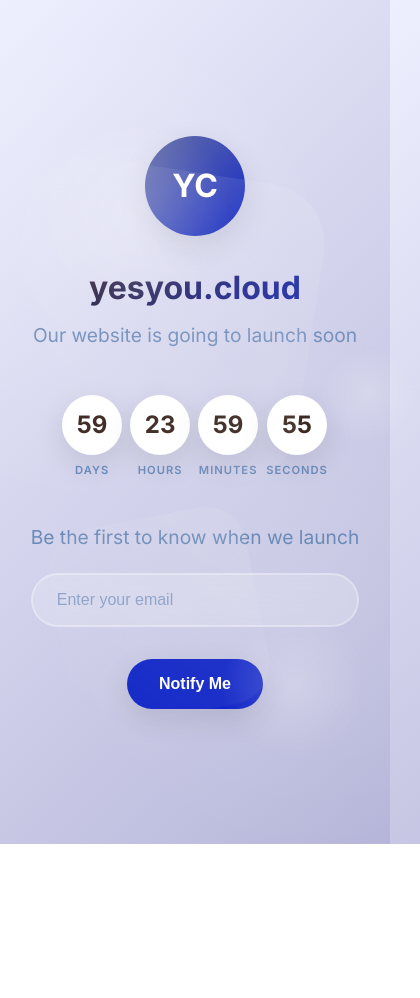
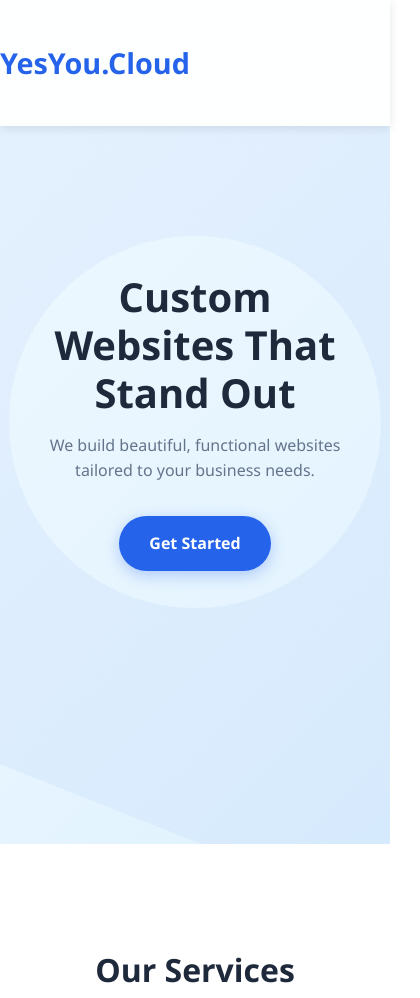
Before and after one commit to nanangcloud/yesyou.cloud, a plain HTML site: page index.html in a window 390 px wide. Shown: the top 998 px of the page, 420 px wide, since content can reach past the window. Before the commit the page ends 844 px from the top, so only its background shows below. Drawn offline with Linux system fonts and the light colour scheme.

Commit message:
feat: Replace coming soon page with professional landing page
- Complete redesign with modern UI/UX
- Added services section showcasing web development offerings
- Included portfolio section with project examples
- Implemented responsive design for all devices
- Added smooth animations and interactive elements
- Created contact form with validation

```diff
--- a/css/style.css
+++ b/css/style.css
@@ -1,14 +1,4 @@
-:root {
-    --primary-bg: #EEEFFE;
-    --secondary-bg: #6871A6;
-    --accent-color: #B5B5D9;
-    --text-primary: #3C2922;
-    --text-secondary: #6B8AB7;
-    --highlight: #1227C7;
-    --white: #ffffff;
-    --shadow: 0 10px 30px rgba(0,0,0,0.1);
-}
-
+/* Reset & Base Styles */
 * {
     margin: 0;
     padding: 0;
@@ -16,340 +6,304 @@
 }
 
 body {
-    font-family: 'Inter', sans-serif;
-    background: linear-gradient(135deg, var(--primary-bg) 0%, var(--accent-color) 100%);
-    color: var(--text-primary);
-    min-height: 100vh;
+    font-family: 'Segoe UI', Tahoma, Geneva, Verdana, sans-serif;
+    line-height: 1.6;
+    color: #333;
     overflow-x: hidden;
-    position: relative;
-}
-
-body::before {
-    content: '';
-    position: absolute;
-    top: 0;
-    left: 0;
-    right: 0;
-    bottom: 0;
-    background:
-        radial-gradient(circle at 20% 30%, rgba(255,255,255,0.1) 0%, transparent 40%),
-        radial-gradient(circle at 80% 70%, rgba(255,255,255,0.1) 0%, transparent 40%);
-    pointer-events: none;
-    z-index: -1;
 }
 
 .container {
-    position: relative;
-    z-index: 10;
+    width: 90%;
     max-width: 1200px;
     margin: 0 auto;
-    padding: 2rem;
-    min-height: 100vh;
-    display: flex;
-    flex-direction: column;
-    justify-content: center;
-    align-items: center;
+    padding: 0 15px;
 }
 
-.logo-container {
-    margin-bottom: 2rem;
-    text-align: center;
+/* Header & Navigation */
+header {
+    position: fixed;
+    top: 0;
+    left: 0;
+    width: 100%;
+    z-index: 1000;
+    background: rgba(255, 255, 255, 0.95);
+    backdrop-filter: blur(10px);
+    box-shadow: 0 2px 10px rgba(0,0,0,0.1);
+    transition: all 0.3s ease;
+}
+
+nav {
+    display: flex;
+    justify-content: space-between;
+    align-items: center;
+    padding: 20px 0;
 }
 
 .logo {
-    width: 120px;
-    height: 120px;
-    background: linear-gradient(135deg, var(--secondary-bg), var(--highlight));
-    border-radius: 50%;
+    font-size: 1.8rem;
+    font-weight: 700;
+    color: #2563eb;
+}
+
+.nav-links {
+    display: flex;
+    list-style: none;
+}
+
+.nav-links li {
+    margin-left: 2rem;
+}
+
+.nav-links a {
+    text-decoration: none;
+    color: #333;
+    font-weight: 500;
+    transition: color 0.3s ease;
+}
+
+.nav-links a:hover {
+    color: #2563eb;
+}
+
+/* Hero Section */
+.hero {
+    height: 100vh;
     display: flex;
     align-items: center;
-    justify-content: center;
-    font-size: 2.5rem;
-    font-weight: 700;
-    color: var(--white);
-    box-shadow: var(--shadow);
+    background: linear-gradient(135deg, #f0f9ff 0%, #e0f2fe 100%);
     position: relative;
     overflow: hidden;
 }
 
-.logo::before {
+.hero::before {
     content: '';
     position: absolute;
     top: -50%;
     left: -50%;
     width: 200%;
     height: 200%;
-    background: linear-gradient(
-        45deg,
-        transparent,
-        rgba(255,255,255,0.3),
-        transparent
-    );
-    transform: rotate(45deg);
-    animation: shine 3s infinite;
+    background: radial-gradient(circle, transparent 20%, #2563eb 20%, #2563eb 80%, transparent 80%);
+    opacity: 0.05;
+    animation: rotate 20s linear infinite;
 }
 
-@keyframes shine {
-    0% { transform: rotate(45deg) translateX(-100%); }
-    100% { transform: rotate(45deg) translateX(100%); }
+@keyframes rotate {
+    from { transform: rotate(0deg); }
+    to { transform: rotate(360deg); }
 }
 
-.content-wrapper {
+.hero .container {
     text-align: center;
-    max-width: 600px;
-    margin: 0 auto;
+    z-index: 2;
+    position: relative;
 }
 
-.main-title {
+.hero h1 {
     font-size: 3.5rem;
-    font-weight: 700;
     margin-bottom: 1rem;
-    background: linear-gradient(135deg, var(--text-primary), var(--highlight));
-    -webkit-background-clip: text;
-    -webkit-text-fill-color: transparent;
-    background-clip: text;
+    color: #1e293b;
+    line-height: 1.2;
 }
 
-.subtitle {
-    font-size: 1.5rem;
-    font-weight: 400;
-    margin-bottom: 3rem;
-    color: var(--text-secondary);
-    opacity: 0.9;
+.hero p {
+    font-size: 1.2rem;
+    margin-bottom: 2rem;
+    color: #64748b;
+    max-width: 600px;
+    margin-left: auto;
+    margin-right: auto;
 }
 
-.countdown-container {
-    display: flex;
-    justify-content: center;
-    gap: 2rem;
-    margin-bottom: 3rem;
-    flex-wrap: wrap;
+.cta-button {
+    display: inline-block;
+    padding: 15px 30px;
+    background: #2563eb;
+    color: white;
+    text-decoration: none;
+    border-radius: 50px;
+    font-weight: 600;
+    transition: all 0.3s ease;
+    box-shadow: 0 4px 15px rgba(37, 99, 235, 0.3);
 }
 
-.countdown-item {
-    display: flex;
-    flex-direction: column;
-    align-items: center;
+.cta-button:hover {
+    background: #1d4ed8;
+    transform: translateY(-3px);
+    box-shadow: 0 6px 20px rgba(37, 99, 235, 0.4);
 }
 
-.countdown-number {
-    font-size: 3rem;
-    font-weight: 700;
-    background: var(--white);
-    width: 100px;
-    height: 100px;
-    border-radius: 50%;
-    display: flex;
-    align-items: center;
-    justify-content: center;
-    margin-bottom: 0.5rem;
-    box-shadow: var(--shadow);
-    color: var(--text-primary);
+/* Services Section */
+.services {
+    padding: 100px 0;
+    background: white;
 }
 
-.countdown-label {
-    font-size: 0.9rem;
-    font-weight: 600;
-    text-transform: uppercase;
-    letter-spacing: 1px;
-    color: var(--text-secondary);
+.services h2 {
+    text-align: center;
+    font-size: 2.5rem;
+    margin-bottom: 3rem;
+    color: #1e293b;
 }
 
-.notification-section {
-    margin-top: 2rem;
+.services-grid {
+    display: grid;
+    grid-template-columns: repeat(auto-fit, minmax(300px, 1fr));
+    gap: 30px;
 }
 
-.notify-text {
-    font-size: 1.2rem;
-    margin-bottom: 1.5rem;
-    color: var(--text-secondary);
+.service-card {
+    background: #f8fafc;
+    padding: 30px;
+    border-radius: 15px;
+    box-shadow: 0 5px 15px rgba(0,0,0,0.05);
+    transition: all 0.3s ease;
+    text-align: center;
 }
 
-.subscribe-form {
-    display: flex;
-    gap: 1rem;
-    max-width: 500px;
-    margin: 0 auto;
-    flex-wrap: wrap;
+.service-card:hover {
+    transform: translateY(-10px);
+    box-shadow: 0 15px 30px rgba(0,0,0,0.1);
 }
 
-.subscribe-form input {
-    flex: 1;
-    min-width: 250px;
-    padding: 1rem 1.5rem;
-    border: 2px solid rgba(255,255,255,0.3);
-    border-radius: 50px;
-    font-size: 1rem;
-    background: rgba(255,255,255,0.2);
-    backdrop-filter: blur(10px);
-    color: var(--text-primary);
-    outline: none;
+.service-card h3 {
+    font-size: 1.5rem;
+    margin-bottom: 1rem;
+    color: #1e293b;
+}
+
+.service-card p {
+    color: #64748b;
+}
+
+/* Portfolio Section */
+.portfolio {
+    padding: 100px 0;
+    background: #f1f5f9;
+}
+
+.portfolio h2 {
+    text-align: center;
+    font-size: 2.5rem;
+    margin-bottom: 3rem;
+    color: #1e293b;
+}
+
+.portfolio-grid {
+    display: grid;
+    grid-template-columns: repeat(auto-fit, minmax(300px, 1fr));
+    gap: 30px;
+}
+
+.portfolio-item {
+    background: white;
+    border-radius: 15px;
+    overflow: hidden;
+    box-shadow: 0 5px 15px rgba(0,0,0,0.05);
     transition: all 0.3s ease;
 }
 
-.subscribe-form input::placeholder {
-    color: var(--text-secondary);
-    opacity: 0.7;
+.portfolio-item:hover {
+    transform: translateY(-10px);
+    box-shadow: 0 15px 30px rgba(0,0,0,0.1);
 }
 
-.subscribe-form input:focus {
-    border-color: var(--highlight);
-    background: rgba(255,255,255,0.3);
-    box-shadow: 0 0 20px rgba(18, 39, 199, 0.2);
+.portfolio-item img {
+    width: 100%;
+    height: 200px;
+    object-fit: cover;
 }
 
-.subscribe-form button {
-    padding: 1rem 2rem;
-    background: var(--highlight);
-    color: var(--white);
+.portfolio-item h3 {
+    padding: 15px;
+    font-size: 1.3rem;
+    color: #1e293b;
+}
+
+.portfolio-item p {
+    padding: 0 15px 20px;
+    color: #64748b;
+}
+
+/* Contact Section */
+.contact {
+    padding: 100px 0;
+    background: linear-gradient(135deg, #2563eb 0%, #1d4ed8 100%);
+    color: white;
+}
+
+.contact h2 {
+    text-align: center;
+    font-size: 2.5rem;
+    margin-bottom: 3rem;
+}
+
+.contact-form {
+    max-width: 600px;
+    margin: 0 auto;
+    display: grid;
+    gap: 20px;
+}
+
+.contact-form input,
+.contact-form textarea {
+    padding: 15px;
     border: none;
-    border-radius: 50px;
+    border-radius: 10px;
     font-size: 1rem;
+}
+
+.contact-form textarea {
+    min-height: 150px;
+    resize: vertical;
+}
+
+.contact-form button {
+    padding: 15px;
+    background: white;
+    color: #2563eb;
+    border: none;
+    border-radius: 10px;
+    font-size: 1.1rem;
     font-weight: 600;
     cursor: pointer;
     transition: all 0.3s ease;
-    box-shadow: var(--shadow);
 }
 
-.subscribe-form button:hover {
-    background: var(--text-primary);
+.contact-form button:hover {
+    background: #f1f5f9;
     transform: translateY(-2px);
-    box-shadow: 0 15px 30px rgba(0,0,0,0.2);
 }
 
-.visual-elements {
-    position: absolute;
-    top: 0;
-    left: 0;
-    width: 100%;
-    height: 100%;
-    pointer-events: none;
-    z-index: 1;
+/* Footer */
+footer {
+    padding: 30px 0;
+    background: #0f172a;
+    color: white;
+    text-align: center;
 }
 
-.circle {
-    position: absolute;
-    border-radius: 50%;
-    background: radial-gradient(circle, rgba(255,255,255,0.2), transparent 70%);
-    animation: float 15s infinite ease-in-out;
-}
-
-.circle-1 {
-    width: 200px;
-    height: 200px;
-    top: 10%;
-    left: 5%;
-    animation-delay: 0s;
-}
-
-.circle-2 {
-    width: 150px;
-    height: 150px;
-    top: 70%;
-    right: 10%;
-    animation-delay: -5s;
-}
-
-.circle-3 {
-    width: 100px;
-    height: 100px;
-    top: 40%;
-    left: 80%;
-    animation-delay: -10s;
-}
-
-.shape {
-    position: absolute;
-    background: linear-gradient(135deg, rgba(255,255,255,0.1), transparent);
-    border-radius: 20%;
-}
-
-.shape-1 {
-    width: 300px;
-    height: 300px;
-    top: 20%;
-    right: 20%;
-    transform: rotate(45deg);
-    animation: rotate 20s infinite linear;
-}
-
-.shape-2 {
-    width: 200px;
-    height: 200px;
-    bottom: 15%;
-    left: 15%;
-    transform: rotate(135deg);
-    animation: rotate 25s infinite linear;
-}
-
-@keyframes float {
-    0%, 100% { transform: translate(0, 0) rotate(0deg); }
-    25% { transform: translate(20px, 20px) rotate(5deg); }
-    50% { transform: translate(0, 40px) rotate(0deg); }
-    75% { transform: translate(-20px, 20px) rotate(-5deg); }
-}
-
-@keyframes rotate {
-    0% { transform: rotate(0deg); }
-    100% { transform: rotate(360deg); }
-}
-
+/* Responsive Design */
 @media (max-width: 768px) {
-    .container {
-        padding: 1rem;
+    .nav-links {
+        display: none;
     }
 
-    .main-title {
+    .hero h1 {
         font-size: 2.5rem;
     }
 
-    .subtitle {
-        font-size: 1.2rem;
+    .hero p {
+        font-size: 1rem;
     }
 
-    .countdown-container {
-        gap: 1rem;
-    }
-
-    .countdown-number {
-        font-size: 2rem;
-        width: 80px;
-        height: 80px;
-    }
-
-    .subscribe-form {
-        flex-direction: column;
-        align-items: center;
-    }
-
-    .subscribe-form input {
-        min-width: 100%;
-        margin-bottom: 1rem;
-    }
-
-    .logo {
-        width: 100px;
-        height: 100px;
-        font-size: 2rem;
-    }
-}
-
-@media (max-width: 480px) {
-    .main-title {
+    .services h2,
+    .portfolio h2,
+    .contact h2 {
         font-size: 2rem;
     }
 
-    .countdown-container {
-        gap: 0.5rem;
-    }
-
-    .countdown-number {
-        font-size: 1.5rem;
-        width: 60px;
-        height: 60px;
-    }
-
-    .countdown-label {
-        font-size: 0.7rem;
+    .services-grid,
+    .portfolio-grid {
+        grid-template-columns: 1fr;
     }
 }
--- a/index.html
+++ b/index.html
@@ -3,56 +3,96 @@
 <head>
     <meta charset="UTF-8">
     <meta name="viewport" content="width=device-width, initial-scale=1.0">
-    <title>yesyou.cloud - Coming Soon</title>
+    <title>YesYou.Cloud - Custom Website Solutions</title>
     <link rel="stylesheet" href="css/style.css">
-    <link href="https://fonts.googleapis.com/css2?family=Inter:wght@300;400;500;600;700&display=swap" rel="stylesheet">
 </head>
 <body>
-    <div class="container">
-        <div class="logo-container">
-            <div class="logo">YC</div>
+    <!-- Header -->
+    <header>
+        <nav>
+            <div class="logo">YesYou.Cloud</div>
+            <ul class="nav-links">
+                <li><a href="#home">Home</a></li>
+                <li><a href="#services">Services</a></li>
+                <li><a href="#portfolio">Portfolio</a></li>
+                <li><a href="#contact">Contact</a></li>
+            </ul>
+        </nav>
+    </header>
+
+    <!-- Hero Section -->
+    <section id="home" class="hero">
+        <div class="container">
+            <h1>Custom Websites That Stand Out</h1>
+            <p>We build beautiful, functional websites tailored to your business needs.</p>
+            <a href="#contact" class="cta-button">Get Started</a>
         </div>
+    </section>
 
-        <div class="content-wrapper">
-            <h1 class="main-title">yesyou.cloud</h1>
-            <p class="subtitle">Our website is going to launch soon</p>
-
-            <div class="countdown-container">
-                <div class="countdown-item">
-                    <span class="countdown-number" id="days">00</span>
-                    <span class="countdown-label">Days</span>
+    <!-- Services Section -->
+    <section id="services" class="services">
+        <div class="container">
+            <h2>Our Services</h2>
+            <div class="services-grid">
+                <div class="service-card">
+                    <h3>Custom Website Development</h3>
+                    <p>Fully customized websites built from scratch to meet your specific requirements.</p>
                 </div>
-                <div class="countdown-item">
-                    <span class="countdown-number" id="hours">00</span>
-                    <span class="countdown-label">Hours</span>
+                <div class="service-card">
+                    <h3>E-commerce Solutions</h3>
+                    <p>Online stores designed to convert visitors into customers.</p>
                 </div>
-                <div class="countdown-item">
-                    <span class="countdown-number" id="minutes">00</span>
-                    <span class="countdown-label">Minutes</span>
-                </div>
-                <div class="countdown-item">
-                    <span class="countdown-number" id="seconds">00</span>
-                    <span class="countdown-label">Seconds</span>
+                <div class="service-card">
+                    <h3>Web Applications</h3>
+                    <p>Interactive web apps with advanced functionality and seamless user experience.</p>
                 </div>
             </div>
+        </div>
+    </section>
 
-            <div class="notification-section">
-                <p class="notify-text">Be the first to know when we launch</p>
-                <form class="subscribe-form">
-                    <input type="email" placeholder="Enter your email" required>
-                    <button type="submit">Notify Me</button>
-                </form>
+    <!-- Portfolio Section -->
+    <section id="portfolio" class="portfolio">
+        <div class="container">
+            <h2>Recent Projects</h2>
+            <div class="portfolio-grid">
+                <div class="portfolio-item">
+                    <img src="images/project1.jpg" alt="Project 1">
+                    <h3>E-commerce Site</h3>
+                    <p>Complete online store solution</p>
+                </div>
+                <div class="portfolio-item">
+                    <img src="images/project2.jpg" alt="Project 2">
+                    <h3>Landing Page</h3>
+                    <p>Conversion-focused marketing page</p>
+                </div>
+                <div class="portfolio-item">
+                    <img src="images/project3.jpg" alt="Project 3">
+                    <h3>Web Application</h3>
+                    <p>Custom dashboard application</p>
+                </div>
             </div>
         </div>
+    </section>
 
-        <div class="visual-elements">
-            <div class="circle circle-1"></div>
-            <div class="circle circle-2"></div>
-            <div class="circle circle-3"></div>
-            <div class="shape shape-1"></div>
-            <div class="shape shape-2"></div>
+    <!-- Contact Section -->
+    <section id="contact" class="contact">
+        <div class="container">
+            <h2>Ready to Start Your Project?</h2>
+            <form class="contact-form">
+                <input type="text" placeholder="Your Name" required>
+                <input type="email" placeholder="Your Email" required>
+                <textarea placeholder="Tell us about your project" required></textarea>
+                <button type="submit">Send Message</button>
+            </form>
         </div>
-    </div>
+    </section>
+
+    <!-- Footer -->
+    <footer>
+        <div class="container">
+            <p>&copy; 2024 YesYou.Cloud. All rights reserved.</p>
+        </div>
+    </footer>
 
     <script src="js/script.js"></script>
 </body>
--- a/js/script.js
+++ b/js/script.js
@@ -1,88 +1,69 @@
-// Set the date we're counting down to (60 days from now)
-const countDownDate = new Date();
-countDownDate.setDate(countDownDate.getDate() + 60); // 60 days from now
+// Smooth scrolling for navigation links
+document.querySelectorAll('a[href^="#"]').forEach(anchor => {
+    anchor.addEventListener('click', function (e) {
+        e.preventDefault();
 
-// Update the count down every 1 second
-const x = setInterval(function() {
-
-  // Get today's date and time
-  const now = new Date().getTime();
-
-  // Find the distance between now and the count down date
-  const distance = countDownDate - now;
-
-  // Time calculations for days, hours, minutes and seconds
-  const days = Math.floor(distance / (1000 * 60 * 60 * 24));
-  const hours = Math.floor((distance % (1000 * 60 * 60 * 24)) / (1000 * 60 * 60));
-  const minutes = Math.floor((distance % (1000 * 60 * 60)) / (1000 * 60));
-  const seconds = Math.floor((distance % (1000 * 60)) / 1000);
-
-  // Display the results
-  document.getElementById("days").innerHTML = days.toString().padStart(2, '0');
-  document.getElementById("hours").innerHTML = hours.toString().padStart(2, '0');
-  document.getElementById("minutes").innerHTML = minutes.toString().padStart(2, '0');
-  document.getElementById("seconds").innerHTML = seconds.toString().padStart(2, '0');
-
-  // If the count down is finished, write some text
-  if (distance < 0) {
-    clearInterval(x);
-    document.querySelector('.countdown-container').innerHTML = "<h2>Launching Now!</h2><p>We're live! Visit us at yesyou.cloud</p>";
+        const target = document.querySelector(this.getAttribute('href'));
+        if (target) {
+            window.scrollTo({
+                top: target.offsetTop - 80,
+                behavior: 'smooth'
+            });
         }
-}, 1000);
-
-// Form submission handling
-document.querySelector('.subscribe-form').addEventListener('submit', function(e) {
-  e.preventDefault();
-  const email = this.querySelector('input[type="email"]').value;
-  alert(`Thank you! We'll notify you when yesyou.cloud launches.\nEmail: ${email}`);
-  this.reset();
+    });
 });
 
-// Add smooth animations when elements come into view
+// Header scroll effect
+window.addEventListener('scroll', function() {
+    const header = document.querySelector('header');
+    if (window.scrollY > 100) {
+        header.style.background = 'rgba(255, 255, 255, 0.98)';
+        header.style.padding = '10px 0';
+    } else {
+        header.style.background = 'rgba(255, 255, 255, 0.95)';
+        header.style.padding = '20px 0';
+    }
+});
+
+// Simple form validation
+document.querySelector('.contact-form')?.addEventListener('submit', function(e) {
+    e.preventDefault();
+
+    // Get form values
+    const name = this.querySelector('input[type="text"]').value;
+    const email = this.querySelector('input[type="email"]').value;
+    const message = this.querySelector('textarea').value;
+
+    // Basic validation
+    if (name && email && message) {
+        alert('Thank you for your message! We will get back to you soon.');
+        this.reset();
+    } else {
+        alert('Please fill in all fields.');
+    }
+});
+
+// Animation on scroll
 const observerOptions = {
+    root: null,
+    rootMargin: '0px',
     threshold: 0.1
 };
 
-const observer = new IntersectionObserver((entries) => {
+const observer = new IntersectionObserver((entries, observer) => {
     entries.forEach(entry => {
         if (entry.isIntersecting) {
-      entry.target.classList.add('animate-in');
+            entry.target.classList.add('animated');
+            observer.unobserve(entry.target);
         }
     });
 }, observerOptions);
 
-// Observe elements
-document.querySelectorAll('.main-title, .subtitle, .countdown-container, .notification-section').forEach(el => {
-  el.classList.add('fade-in');
+// Observe elements to animate
+document.addEventListener('DOMContentLoaded', function() {
+    const elementsToAnimate = document.querySelectorAll('.service-card, .portfolio-item, .cta-button');
+    elementsToAnimate.forEach(el => {
+        el.classList.add('not-animated');
         observer.observe(el);
     });
-
-// Add floating animation to circles
-const circles = document.querySelectorAll('.circle');
-circles.forEach((circle, index) => {
-  circle.style.animationDelay = `${index * 2}s`;
 });
-
-// Add parallax effect to background elements
-document.addEventListener('mousemove', (e) => {
-  const mouseX = e.clientX / window.innerWidth;
-  const mouseY = e.clientY / window.innerHeight;
-
-  const shapes = document.querySelectorAll('.circle, .shape');
-  shapes.forEach((shape, index) => {
-    const speed = (index + 1) * 0.02;
-    const x = mouseX * speed * 50;
-    const y = mouseY * speed * 50;
-    shape.style.transform = `translate(${x}px, ${y}px)`;
-  });
-});
-
-// Add scroll animations
-window.addEventListener('scroll', () => {
-  const scrolled = window.pageYOffset;
-  const rate = scrolled * -0.5;
-
-  document.querySelectorAll('.circle, .shape').forEach((el) => {
-    el.style.transform = `translateY(${rate}px)`;
-  });
-});
```
Also changed, not shown: images/project1.jpg (added), images/project2.jpg (added), images/project3.jpg (added). Lines whose indentation alone changed are shown as unchanged.
